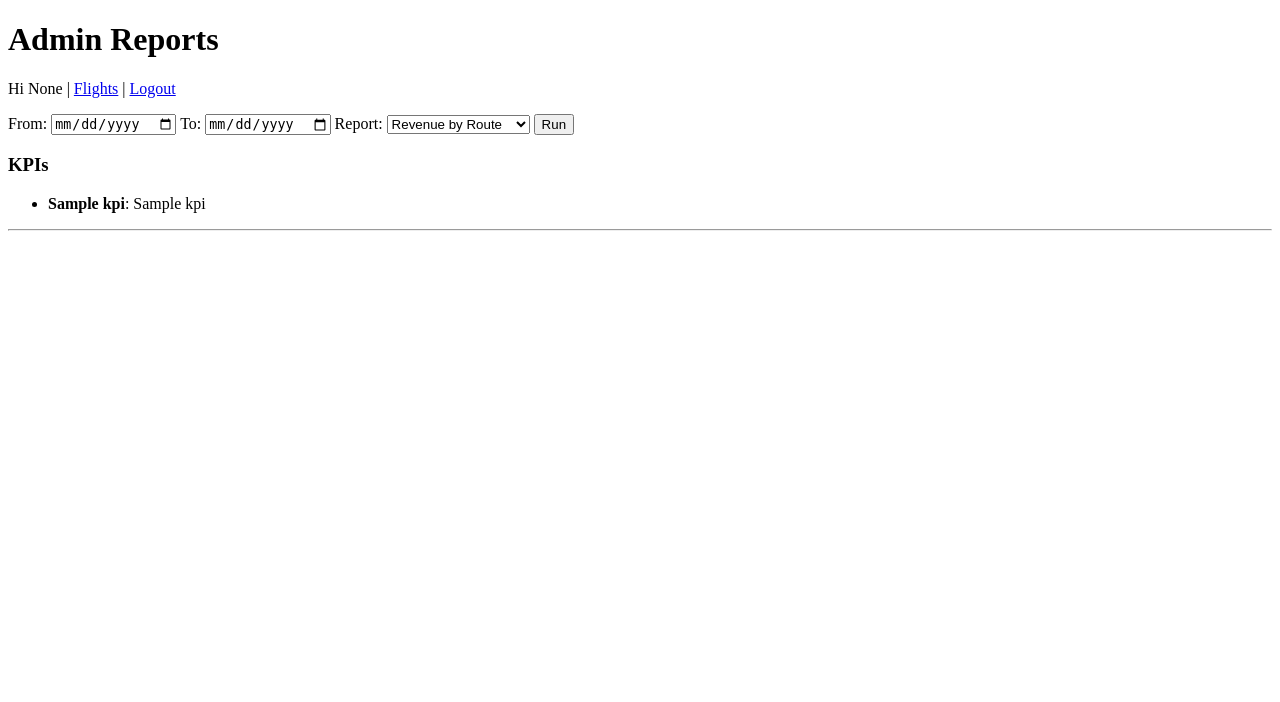
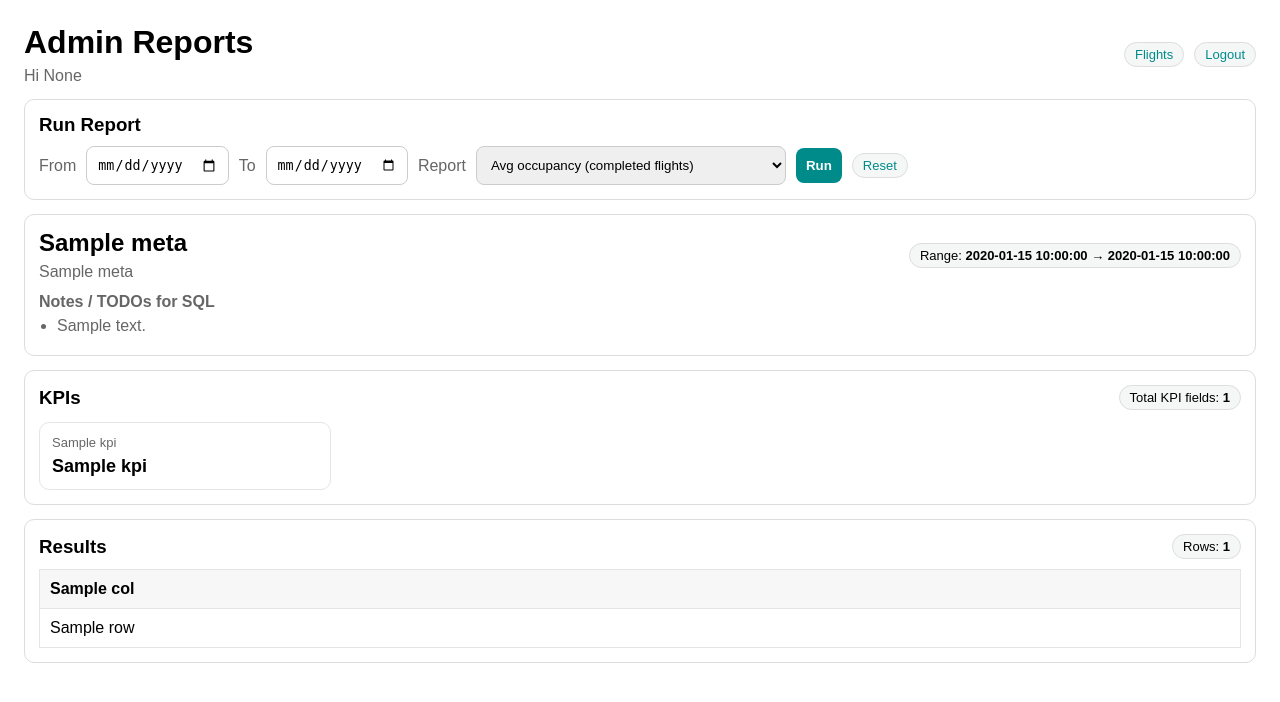
Before and after one commit to Ellibrinker/FlyTAU, a Flask app: template templates/admin_reports.html in a window 1280 px wide. Shown: the top 702 px of the page. Run offline with Flask 3, Linux system fonts and the light colour scheme; the template is opened without the code that fills it: most values are stand-ins (such as "Sample title", 1, 10 or a date in 2020).

Commit message:
prepared admin reports

```diff
--- a/templates/admin_reports.html
+++ b/templates/admin_reports.html
@@ -3,101 +3,160 @@
 <head>
   <meta charset="UTF-8" />
   <title>Admin Reports</title>
+  <style>
+    body { font-family: Arial, sans-serif; margin: 24px; }
+    a { color: #008B8B; text-decoration: none; }
+    a:hover { text-decoration: underline; }
+
+    .topbar { display: flex; justify-content: space-between; align-items: center; gap: 12px; flex-wrap: wrap; }
+    .box { border: 1px solid #ddd; padding: 14px; border-radius: 10px; margin: 14px 0; }
+    .muted { color: #666; }
+    .row { display: flex; gap: 10px; flex-wrap: wrap; align-items: center; }
+
+    input, select, button { padding: 10px; border-radius: 8px; border: 1px solid #ccc; }
+    button { cursor: pointer; border: none; background: #008B8B; color: white; font-weight: 700; }
+    button:hover { opacity: 0.92; }
+
+    .pill { display: inline-block; padding: 4px 10px; border-radius: 999px; background: #f4f7f6; border: 1px solid #ddd; font-size: 13px; }
+    .title { margin: 0; }
+    .subtitle { margin: 6px 0 0; color: #666; }
+
+    table { width: 100%; border-collapse: collapse; margin-top: 10px; }
+    th, td { border: 1px solid #e5e5e5; padding: 10px; text-align: left; vertical-align: top; }
+    th { background: #f7f7f7; }
+
+    .kpis { display: grid; grid-template-columns: repeat(4, minmax(180px, 1fr)); gap: 12px; }
+    @media (max-width: 1000px) { .kpis { grid-template-columns: repeat(2, minmax(180px, 1fr)); } }
+    @media (max-width: 520px) { .kpis { grid-template-columns: 1fr; } }
+
+    .kpi { border: 1px solid #e5e5e5; border-radius: 10px; padding: 12px; background: #fff; }
+    .kpi .label { color: #666; font-size: 13px; margin-bottom: 6px; }
+    .kpi .value { font-size: 18px; font-weight: 700; }
+
+    .empty { padding: 18px; border: 1px dashed #ccc; border-radius: 10px; }
+    .notes { margin: 0; padding-left: 18px; }
+    .notes li { margin: 6px 0; }
+  </style>
 </head>
+
 <body>
-  <h1>Admin Reports</h1>
-  <p>Hi {{ session.get("manager_name") }} | <a href="/admin/flights">Flights</a> | <a href="/admin/logout">Logout</a></p>
+  <div class="topbar">
+    <div>
+      <h1 class="title">Admin Reports</h1>
+      <p class="subtitle">Hi {{ session.get("manager_name") }}</p>
+    </div>
+    <div class="row">
+      <a class="pill" href="/admin/flights">Flights</a>
+      <a class="pill" href="/admin/logout">Logout</a>
+    </div>
+  </div>
 
-  <form method="GET" style="margin:16px 0;">
-    <label>From:</label>
+  <div class="box">
+    <h3 style="margin:0 0 10px;">Run Report</h3>
+    <form method="GET">
+      <div class="row">
+        <label class="muted">From</label>
         <input type="date" name="date_from" value="{{ date_from }}" required />
 
-    <label>To:</label>
+        <label class="muted">To</label>
         <input type="date" name="date_to" value="{{ date_to }}" required />
 
-    <label>Report:</label>
+        <label class="muted">Report</label>
         <select name="report">
-      <option value="revenue_route" {% if report=='revenue_route' %}selected{% endif %}>Revenue by Route</option>
-      <option value="occupancy_flight" {% if report=='occupancy_flight' %}selected{% endif %}>Occupancy by Flight</option>
-      <option value="cancellations" {% if report=='cancellations' %}selected{% endif %}>Cancellations</option>
-      <option value="crew_utilization" {% if report=='crew_utilization' %}selected{% endif %}>Crew Utilization</option>
+          <option value="avg_occupancy_completed" {% if report=='avg_occupancy_completed' %}selected{% endif %}>
+            Avg occupancy (completed flights)
+          </option>
+          <option value="revenue_plane_size_manu_class" {% if report=='revenue_plane_size_manu_class' %}selected{% endif %}>
+            Revenue by plane size / manufacturer / class
+          </option>
+          <option value="crew_hours_long_short" {% if report=='crew_hours_long_short' %}selected{% endif %}>
+            Crew accumulated flight hours (long vs short)
+          </option>
+          <option value="purchase_cancel_rate_monthly" {% if report=='purchase_cancel_rate_monthly' %}selected{% endif %}>
+            Purchase cancellation rate by month
+          </option>
+          <option value="monthly_plane_activity" {% if report=='monthly_plane_activity' %}selected{% endif %}>
+            Monthly activity summary per plane
+          </option>
         </select>
 
         <button type="submit">Run</button>
+        <a class="pill" href="/admin/reports">Reset</a>
+      </div>
     </form>
+  </div>
 
-  {% if kpis %}
-    <h3>KPIs</h3>
-    <ul>
-      {% for k,v in kpis.items() %}
-        <li><b>{{ k }}</b>: {{ v }}</li>
+  <div class="box">
+    <div class="row" style="justify-content: space-between;">
+      <div>
+        <h2 style="margin:0;">{{ meta.title }}</h2>
+        {% if meta.subtitle %}
+          <div class="muted" style="margin-top:6px;">{{ meta.subtitle }}</div>
+        {% endif %}
+      </div>
+      <span class="pill">Range: <b>{{ date_from }}</b> → <b>{{ date_to }}</b></span>
+    </div>
+
+    {% if meta.notes and meta.notes|length > 0 %}
+      <div style="margin-top:12px;">
+        <div class="muted" style="margin-bottom:6px;"><b>Notes / TODOs for SQL</b></div>
+        <ul class="notes">
+          {% for n in meta.notes %}
+            <li class="muted">{{ n }}</li>
           {% endfor %}
         </ul>
+      </div>
+    {% endif %}
+  </div>
+
+  {% if kpis and kpis|length > 0 %}
+    <div class="box">
+      <div class="row" style="justify-content: space-between;">
+        <h3 style="margin:0;">KPIs</h3>
+        <span class="pill">Total KPI fields: <b>{{ kpis|length }}</b></span>
+      </div>
+
+      <div class="kpis" style="margin-top:12px;">
+        {% for k, v in kpis.items() %}
+          <div class="kpi">
+            <div class="label">{{ k }}</div>
+            <div class="value">{{ v }}</div>
+          </div>
+        {% endfor %}
+      </div>
+    </div>
   {% endif %}
 
-  <hr />
+  <div class="box">
+    <div class="row" style="justify-content: space-between;">
+      <h3 style="margin:0;">Results</h3>
+      <span class="pill">Rows: <b>{{ data|length if data else 0 }}</b></span>
+    </div>
 
-  {% if report == "revenue_route" %}
-    <h2>Revenue by Route</h2>
-    <table border="1" cellpadding="8">
-      <tr><th>Origin</th><th>Destination</th><th># Orders</th><th>Revenue</th></tr>
-      {% for r in data %}
+    {% if not data or data|length == 0 %}
+      <div class="empty" style="margin-top:12px;">
+        <b>No data yet.</b>
+        <div class="muted" style="margin-top:6px;">
+          Once the SQL queries are implemented, the result rows will appear here.
+        </div>
+      </div>
+    {% else %}
+      <table>
         <tr>
-          <td>{{ r.origin_airport }}</td>
-          <td>{{ r.destination_airport }}</td>
-          <td>{{ r.orders_count }}</td>
-          <td>{{ r.revenue }}</td>
+          {% for col in meta.columns %}
+            <th>{{ col.label }}</th>
+          {% endfor %}
         </tr>
+
+        {% for row in data %}
+          <tr>
+            {% for col in meta.columns %}
+              <td>{{ row[col.key] }}</td>
             {% endfor %}
-    </table>
-
-  {% elif report == "occupancy_flight" %}
-    <h2>Occupancy by Flight</h2>
-    <table border="1" cellpadding="8">
-      <tr>
-        <th>Flight</th><th>Route</th><th>Date</th><th>Time</th><th>Status</th>
-        <th>Sold</th><th>Total</th><th>%</th>
-      </tr>
-      {% for r in data %}
-        <tr>
-          <td>{{ r.flight_id }}</td>
-          <td>{{ r.origin_airport }} → {{ r.destination_airport }}</td>
-          <td>{{ r.departure_date }}</td>
-          <td>{{ r.departure_time }}</td>
-          <td>{{ r.flight_status }}</td>
-          <td>{{ r.sold_seats }}</td>
-          <td>{{ r.total_seats }}</td>
-          <td>{{ r.occupancy_percent }}</td>
-        </tr>
-      {% endfor %}
-    </table>
-
-  {% elif report == "cancellations" %}
-    <h2>Cancellations</h2>
-    <table border="1" cellpadding="8">
-      <tr><th>Status</th><th># Orders</th><th>Amount Sum</th></tr>
-      {% for r in data %}
-        <tr>
-          <td>{{ r.status }}</td>
-          <td>{{ r.orders_count }}</td>
-          <td>{{ r.amount_sum }}</td>
-        </tr>
-      {% endfor %}
-    </table>
-
-  {% elif report == "crew_utilization" %}
-    <h2>Crew Utilization</h2>
-    <table border="1" cellpadding="8">
-      <tr><th>Worker ID</th><th>Name</th><th># Flights Assigned</th></tr>
-      {% for r in data %}
-        <tr>
-          <td>{{ r.id }}</td>
-          <td>{{ r.full_name }}</td>
-          <td>{{ r.flights_assigned }}</td>
           </tr>
         {% endfor %}
       </table>
     {% endif %}
-
+  </div>
 </body>
 </html>
```
Also changed, not shown: admin.py (+147 -118 lines). Lines whose indentation alone changed are shown as unchanged.
